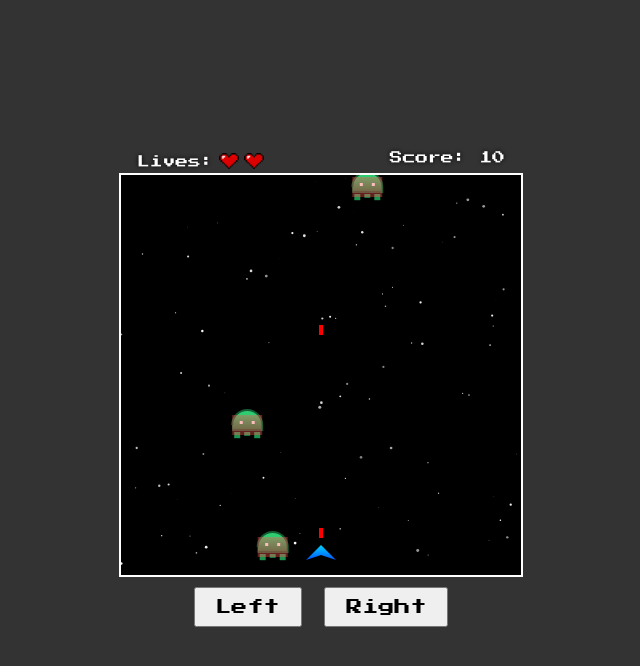
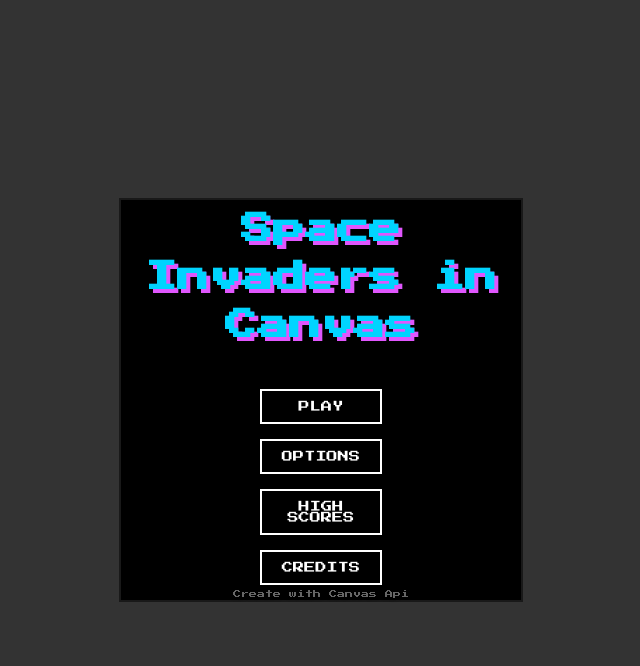
Before and after one commit to LordSif/Space-Invaders-Canvas, a plain HTML site: page index.html in a window 1280 px wide. Shown: the whole page, without its empty margins (319-959 px from the left). Drawn offline with Linux system fonts and the light colour scheme.

Commit message:
Menu and fix errors

```diff
--- a/index.html
+++ b/index.html
@@ -4,21 +4,35 @@
 <head>
   <meta charset="UTF-8">
   <meta name="viewport" content="width=device-width, initial-scale=1.0">
-  <title>Space Invaders</title>
+  <title>Space Invaders in Canvas</title>
   <link rel="stylesheet" href="styles.css">
 </head>
 
 <body>
   <div id="gameContainer">
-    <div id="scoreBoard">Score: 0</div>
-    <div id="livesBoard"></div>
-  <div id="damageOverlay" class="damage-flash"></div>
+    <div id="scoreBoard" class="hidden">Score: 0</div>
+    <div id="livesBoard" class="hidden"></div>
+
+    <div id="damageOverlay" class="damage-flash"></div>
+
+    <div id="mainMenu">
+      <h1 class="game-title">Space Invaders in Canvas</h1>
+      <div class="menu-buttons">
+        <button type="button" id="btnPlay">Play</button>
+        <button type="button" id="btnOptions">Options</button>
+        <button type="button" id="btnScore">High Scores</button>
+        <button type="button" id="btnCredits">Credits</button>
+      </div>
+      <p class="credits">Create with Canvas Api</p>
+    </div>
     <canvas id="gameCanvas" width="400" height="400"></canvas>
   </div>
-  <div class="controls">
+
+  <div id="mobileControls" class="controls hidden">
     <button id="leftBtn" class="control-btn">Left</button>
     <button id="rightBtn" class="control-btn">Right</button>
   </div>
+
   <script src="logic.js"></script>
 </body>
 
--- a/logic.js
+++ b/logic.js
@@ -10,6 +10,12 @@ const CombatMusic = new Audio('combat-music1.m4a')
 const livesBoard = document.getElementById('livesBoard')
 const damageOverlay = document.getElementById('damageOverlay')
 const gameContainer = document.getElementById('gameContainer')
+const mainMenu = document.getElementById('mainMenu')
+const btnPlay = document.getElementById('btnPlay')
+const btnOptions = document.getElementById('btnOptions')
+const btnCredits = document.getElementById('btnCredits')
+const btnLanguage = document.getElementById('btnLanguage')
+const mobileControls = document.getElementById('mobileControls')
 const gameOverSound = new Audio('game-over3.mp3')
 
 CombatMusic.loop = true
@@ -19,21 +25,62 @@ let score = 0
 let lives = 3
 let healTimer = 0
 let damageTimer = 0
-let gameStarted = false
-let isGameActive = true
+let isGameActive = false
+let enemyInterval
+let bulletInterval
+let livesInterval
+let animationId
 
-function startAudio() {
-  if (!gameStarted) {
-    CombatMusic.play()
-    gameStarted = true
-  }
+function startGame() {
+  if (isGameActive) return
+  isGameActive = true
+
+  mainMenu.classList.add('hidden')
+  mobileControls.classList.remove('hidden')
+  scoreBoard.classList.remove('hidden')
+  livesBoard.classList.remove('hidden')
+
+  CombatMusic.play().catch(error => {
+    console.log("Audio playback failed:", error)
+  })
+
+  enemyInterval = setInterval(spawnEnemy, 1000)
+  bulletInterval = setInterval(fireBullet, 500)
+  livesInterval = setInterval(spawnLivesObj, 15000)
+
+  requestAnimationFrame(gameLoop)
 }
 
-document.addEventListener('click', startAudio)
-document.addEventListener('touchstart', startAudio)
-document.addEventListener('mousemove', startAudio)
-document.addEventListener('keydown', startAudio)
-document.addEventListener('mousedown', startAudio)
+function resetGame() {
+
+  enemies.length = 0
+  bullets.length = 0
+  livesObj.length = 0
+  explosions.length = 0
+  healing.length = 0
+  bossBullets.length = 0
+
+  score = 0
+  lives = 3
+  healTimer = 0
+  damageTimer = 0
+
+  boss.active = false
+  boss.health = boss.maxHealth
+  boss.y = -150
+
+  player.x = canvas.width / 2 - 15
+  player.y = canvas.height - 30
+
+  canvas.style.filter = 'none'
+  damageOverlay.classList.remove('animate-flash')
+
+  scoreBoard.textContent = "Score: 0"
+  updateLivesBoard(0)
+}
+
+btnPlay.addEventListener('click', startGame)
+btnPlay.addEventListener('touchstart', startGame)
 
 // Player Object (Navecita)
 const player = {
@@ -61,24 +108,21 @@ const boss = {
   height: 60,
   speedX: 3,
   positionY: 50,
-  health: 200,
-  maxHealth: 200
+  health: 200000,
+  maxHealth: 200000
 }
 
 // Enemy Object (Extraterrestres xd)
 const enemies = []
-setInterval(spawnEnemy, 1000);
 
 // Bullets Object
 const bullets = []
-setInterval(fireBullet, 500)
 
 // Boss Bullets Object
 const bossBullets = []
 
 // Lives Object
 const livesObj = []
-setInterval(spawnLivesObj, 15000)
 
 // Explosion Effect
 const explosions = []
@@ -227,6 +271,12 @@ function updateLivesBoard(value) {
   // Game Over
   if (lives <= 0) {
     isGameActive = false
+  cancelAnimationFrame(animationId)
+
+    clearInterval(enemyInterval)
+    clearInterval(bulletInterval)
+    clearInterval(livesInterval)
+
     setTimeout(() => damageOverlay.classList.add('animate-flash'), 1000)
     canvas.style.filter = 'grayscale(100%) blur(2px) brightness(0.5)'
     CombatMusic.currentTime = 0
@@ -234,7 +284,9 @@ function updateLivesBoard(value) {
     gameOverSound.play()
     setTimeout(() => {
       alert("Game Over! Your final score is: " + score)
-      document.location.reload()
+      resetGame()
+      startGame()
+      //document.location.reload()
     }, 1500)
   }
 }
@@ -657,13 +709,12 @@ function gameLoop() {
   if (!isGameActive) return
   update()
   draw()
-  requestAnimationFrame(gameLoop)
+
+  animationId =requestAnimationFrame(gameLoop)
 }
 
 // Initialize Lives Board
 window.onload = updateLivesBoard(0)
-
-gameLoop();
 
 /*
 # requestAnimationFrame(function);
--- a/styles.css
+++ b/styles.css
@@ -27,6 +27,70 @@ canvas {
 #gameContainer {
   position: relative;
   display: inline-block;
+}
+.hidden {
+  display: none !important;
+}
+
+#mainMenu {
+  position: absolute;
+  top: 0;
+  left: 0;
+  width: 100%;
+  height: 100%;
+  background-color: rgba(0, 0, 0, 0.9);
+  display: flex;
+  flex-direction: column;
+  justify-content: center;
+  align-items: center;
+  z-index: 20;
+}
+
+.game-title {
+  font-size: 2rem;
+  color: #00d4ff;
+  text-align: center;
+  margin-bottom: 30px;
+  line-height: 1.5;
+  text-shadow: 4px 4px #e056fd;
+  animation: titleFloat 2s infinite ease-in-out;
+}
+
+@keyframes titleFloat {
+  0%, 100% { transform: translateY(0); }
+  50% { transform: translateY(-10px); }
+}
+
+.menu-buttons {
+  display: flex;
+  flex-direction: column;
+  gap: 15px;
+  width: 30%;
+}
+
+.menu-buttons button {
+  background: transparent;
+  border: 2px solid white;
+  color: white;
+  font-family: "Press Start 2P", system-ui;
+  padding: 10px;
+  cursor: pointer;
+  transition: all 0.2s;
+  text-transform: uppercase;
+  font-size: 0.7rem;
+}
+
+.menu-buttons button:hover {
+  background: white;
+  color: black;
+  transform: scale(1.05);
+  box-shadow: 0 0 15px white;
+}
+
+.credits {
+  margin-top: 5px;
+  font-size: 0.5rem;
+  color: #666;
 }
 
 .controls {
```
